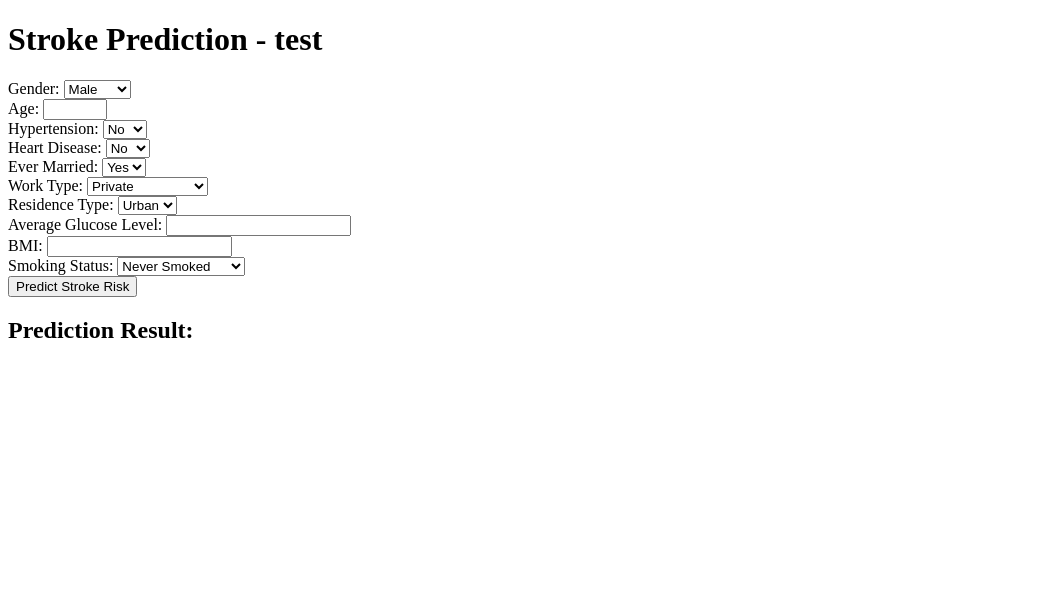
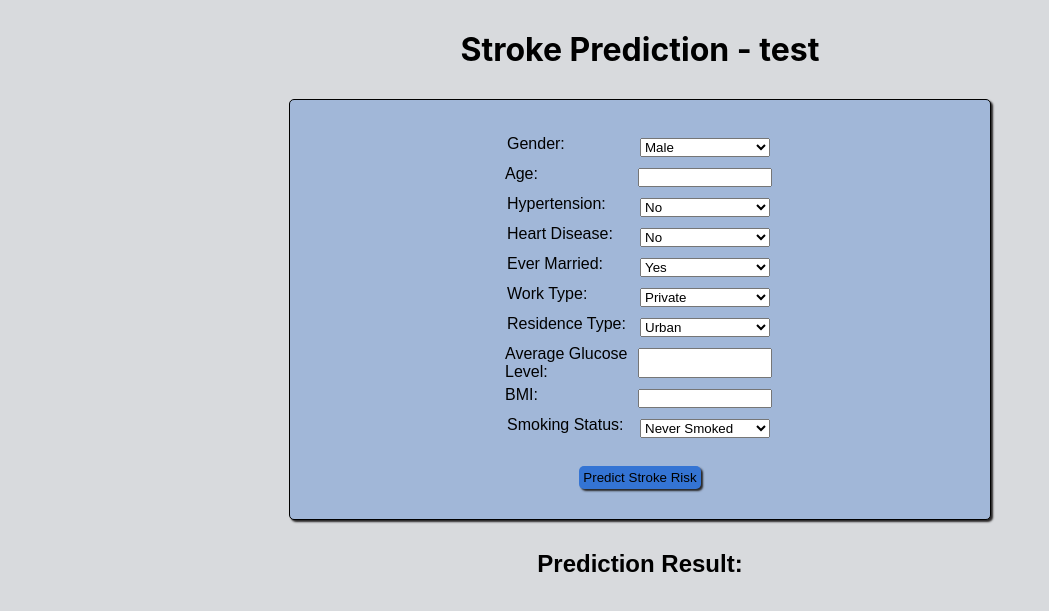
Before and after one commit to Geargrind/strokeExam, a Flask app: page / in a window 1280 px wide. Shown: the top 611 px of the page, without its empty margins (0-1049 px from the left). Run offline with Flask 3, Linux system fonts and the light colour scheme; parts of the project's set-up code (start-up, migrations or seed data) failed here and were passed over.

Commit message:
styling added :D

```diff
--- a/templates/index.html
+++ b/templates/index.html
@@ -2,6 +2,7 @@
 <html lang="en">
     <head>
         <meta charset="UTF-8" />
+        <link rel="stylesheet" href="style.css" />
         <meta name="viewport" content="width=device-width, initial-scale=1.0" />
         <title>Stroke Prediction</title>
         <style>
@@ -16,8 +17,9 @@
     <body>
         <h1>Stroke Prediction - test</h1>
 
+        <div id="form">
             <form action="/predict" method="post">
-      <div>
+                <div class="input-fields">
                     <label for="gender">Gender:</label>
                     <select id="gender" name="gender" required>
                         <option value="Male">Male</option>
@@ -25,12 +27,12 @@
                     </select>
                 </div>
 
-      <div>
+                <div class="input-fields">
                     <label for="age">Age:</label>
                     <input type="number" id="age" name="age" min="0" max="120" required />
                 </div>
 
-      <div>
+                <div class="input-fields">
                     <label for="hypertension">Hypertension:</label>
                     <select id="hypertension" name="hypertension" required>
                         <option value="0">No</option>
@@ -38,7 +40,7 @@
                     </select>
                 </div>
 
-      <div>
+                <div class="input-fields">
                     <label for="heart_disease">Heart Disease:</label>
                     <select id="heart_disease" name="heart_disease" required>
                         <option value="0">No</option>
@@ -46,7 +48,7 @@
                     </select>
                 </div>
 
-      <div>
+                <div class="input-fields">
                     <label for="ever_married">Ever Married:</label>
                     <select id="ever_married" name="ever_married" required>
                         <option value="Yes">Yes</option>
@@ -54,7 +56,7 @@
                     </select>
                 </div>
 
-      <div>
+                <div class="input-fields">
                     <label for="work_type">Work Type:</label>
                     <select id="work_type" name="work_type" required>
                         <option value="Private">Private</option>
@@ -65,7 +67,7 @@
                     </select>
                 </div>
 
-      <div>
+                <div class="input-fields">
                     <label for="Residence_type">Residence Type:</label>
                     <select id="Residence_type" name="Residence_type" required>
                         <option value="Urban">Urban</option>
@@ -73,24 +75,17 @@
                     </select>
                 </div>
 
-      <div>
+                <div class="input-fields">
                     <label for="avg_glucose_level">Average Glucose Level:</label>
-        <input
-          type="number"
-          id="avg_glucose_level"
-          name="avg_glucose_level"
-          step="0.01"
-          min="0"
-          required
-        />
+                    <input type="number" id="avg_glucose_level" name="avg_glucose_level" step="0.01" min="0" required />
                 </div>
 
-      <div>
+                <div class="input-fields">
                     <label for="bmi">BMI:</label>
                     <input type="number" id="bmi" name="bmi" step="0.01" min="0" required />
                 </div>
 
-      <div>
+                <div class="input-fields">
                     <label for="smoking_status">Smoking Status:</label>
                     <select id="smoking_status" name="smoking_status" required>
                         <option value="never smoked">Never Smoked</option>
@@ -100,24 +95,25 @@
                     </select>
                 </div>
 
-      <div>
-        <button type="submit">Predict Stroke Risk</button>
+                <div id="btn">
+                    <button class="input-fields" type="submit">Predict Stroke Risk</button>
                 </div>
             </form>
+        </div>
         <div>
-      <h2>Prediction Result:</h2>
+            <div id="result">
+                <h2 class="h2">Prediction Result:</h2>
                 {% if prediction is not none %} {% if prediction > 0.5 %}
                 <p class="stroke">STROKE</p>
                 {% else %}
                 <p class="no-stroke">NO STROKE</p>
-      {% endif %} {% endif %}
-    </div>
-
-    {% if input_data %}
+                {% endif %} {% endif %} {% if input_data %}
                 <div>
-      <h2>Input Data:</h2>
-      <p>{{ input_data }}</p>
+                    <h2 class="h2">Input Data:</h2>
+                    <p id="input-data">{{ input_data }}</p>
                 </div>
                 {% endif %}
+            </div>
+        </div>
     </body>
 </html>
--- /dev/null
+++ b/templates/style.css
@@ -0,0 +1,89 @@
+* {
+    margin: 0;
+    padding: 0;
+}
+
+body {
+    background-color: #d8dadd;
+    font-family: 'DM Sans', sans-serif;
+}
+
+h1 {
+    display: flex;
+    justify-content: center;
+    font-family: 'Inter', sans-serif;
+    margin: 30px;
+}
+h2 {
+    margin: 0 auto;
+}
+
+input,
+select {
+    width: 130px;
+    margin: 3px;
+}
+
+label {
+    width: 130px;
+}
+
+button {
+    width: fit-content;
+    padding: 4px;
+    border-radius: 5px;
+    background-color: #3474d4;
+    border: none;
+    box-shadow: 2px 2px 2px #282626;
+}
+
+.h2 {
+    display: flex;
+    justify-content: center;
+}
+
+.input-fields {
+    display: flex;
+    justify-content: center;
+}
+
+.stroke,
+.no-stroke {
+    margin: 0 auto;
+}
+
+#form {
+    display: flex;
+    padding: 30px;
+    justify-content: center;
+    align-items: center;
+    border: 1px solid black;
+    border-radius: 5px;
+    box-shadow: 2px 2px 2px #282626;
+    width: 50%;
+    margin: 0 auto;
+    background-color: #a1b7d8;
+}
+
+#form div {
+    padding-top: 5px;
+}
+
+#btn {
+    display: flex;
+    margin-top: 20px;
+    justify-content: center;
+}
+
+#result {
+    display: grid;
+    padding: 30px;
+    justify-content: center;
+    width: 50%;
+    margin: 0 auto;
+}
+
+#input-data {
+    display: flex;
+    justify-content: center;
+}
```
Lines whose indentation alone changed are shown as unchanged.
